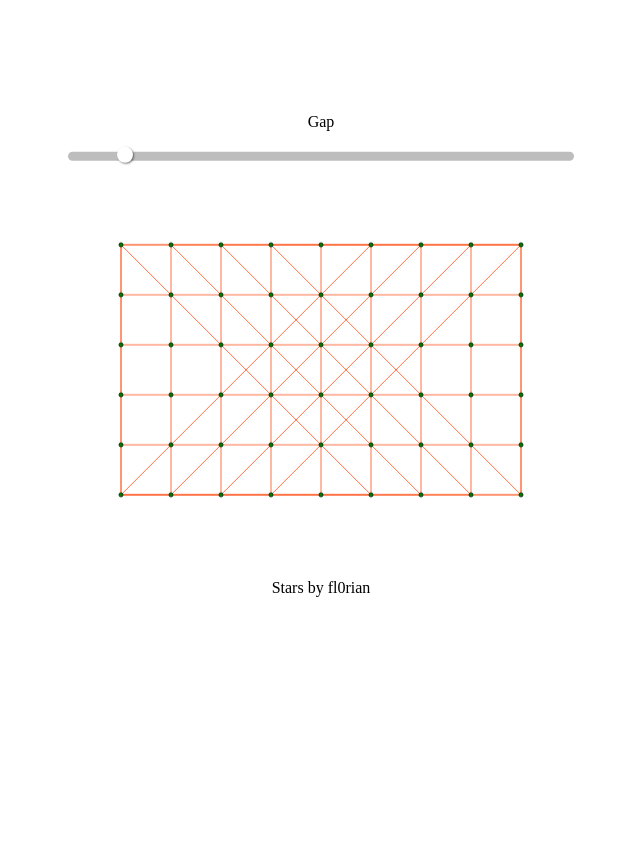
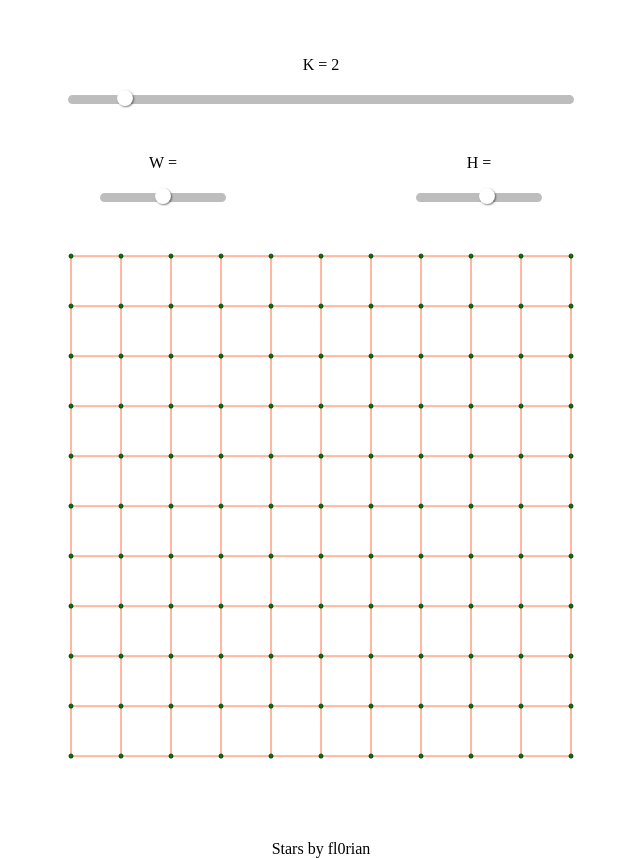
Before and after one commit to fl0wo/stairs-on-sky, a plain HTML site: page index.html in a window 1280 px wide. Shown: the whole page, without its empty margins (319-959 px from the left). Before the commit the page ends 800 px from the top, so only its background shows below. Drawn offline with Linux system fonts and the light colour scheme.

Commit message:
Add new features

```diff
--- a/index.html
+++ b/index.html
@@ -6,12 +6,28 @@
 
     <div class="container">
         <div class="marg-bot">
-            <p>Gap</p>
-            <input type="range" min="0" max="500" value="50" id="gap_slider">
+            <p>K = <output id="k-val"></output></p>
+            <input type="range" min="0" max="1000" value="100" id="k" oninput="set_k()">
         </div>
 
         <div class="marg-bot">
-            <canvas id="can" width="500" height="350"></canvas>
+
+            <div class="sides">
+                <div class="left">
+                    <p>W = <output id="w-val"></output></p>
+                    <input type="range" min="0" max="20" value="10" id="w" oninput="set_w()">
+                </div>
+
+                <div class="right">
+                    <p>H = <output id="h-val"></output></p>
+                    <input type="range" min="100" max="800" value="500" id="h" oninput="set_h()">
+                </div>
+            </div>
+
+        </div>
+
+        <div class="marg-bot">
+            <canvas id="can" width="600" height="600"></canvas>
         </div>
         <p>Stars by fl0rian</p>
 
--- a/script/main.js
+++ b/script/main.js
@@ -1,22 +1,68 @@
 var c = document.getElementById("can");
 var ctx = c.getContext("2d");
 
+var k_slid = {
+    slid: document.getElementById("k"),
+    val: document.getElementById('k-val')
+};
+
+var w_slid = {
+    slid: document.getElementById("w"),
+    val: document.getElementById('w-val')
+};
+
+var h_slid = {
+    slid: document.getElementById("h"),
+    val: document.getElementById('h-val')
+};
+
 let w = c.clientWidth;
 let h = c.clientHeight;
-let w_gap = 50; // w / 5;
-let h_gap = 50; // h / 5;
+
+let horizontal_stars = 12;
+let vertical_stars = 12;
+
+let w_gap = w / horizontal_stars; // w / 5;
+let h_gap = h / vertical_stars; // h / 5;
+
 let border = 50;
 
-let K = 6 - 2;
+let K = -1;
+let lastK;
+
+function set_k() {
+    lastK = K;
+    K = Math.floor((k_slid.slid.value / border)) - 2;
+    if (lastK != K) {
+        console.log("OK");
+        k_slid.val.innerHTML = K + 2;
+        init();
+    }
+
+}
+
+function set_w() {
+    console.log("ciao");
+    if (Math.floor(w_slid.slid.value) % 2 != 0) return;
+
+    horizontal_stars = Math.floor(w_slid.slid.value);
+    w_gap = w / horizontal_stars; // w / 5;
+
+    init();
+}
+
+function set_h() {
+    c.clientHeight = h_slid.slid.value;
+    h = c.clientHeight;
+    h_slid.val.innerHTML = h;
+
+    init();
+}
 
 function reset_coords() {
     ctx.lineWidth = 1;
     ctx.strokeStyle = "#ff7043";
 }
-
-
-
-reset_coords();
 
 function abs(x) {
     return x < 0 ? -x : x;
@@ -75,50 +121,65 @@ function drawBoard() {
 
 function draw_lines(x0, y0, x1, y1) {
     draw_line(x0, y0, x1, y1);
-
-    //if (distance2(x1, y0, x0, y1) >= K)
-    //draw_line(x1, y0, x0, y1);
-    //if (distance2(x0, y1, x1, y0) >= K)
-    //draw_line(x0, y1, x1, y0);
-    //if (distance2(x0, y0, x1, y1) >= K)
-    //draw_line(x0, y0, x1, y1);
-    //draw_line(x1, y1, x0, y0);
-
 }
 
-for (let x1 = border; x1 <= w - border; x1 += w_gap) {
-    for (let x0 = border; x0 <= w - border; x0 += w_gap) {
-        if (distance2(x0, border, x1, h - border) >= K)
-            draw_lines(x0, border, x1, h - border);
+function init() {
+    ctx.clearRect(0, 0, c.width, c.height);
+
+    reset_coords();
+
+    // // // verticali (non ci interessano)
+    for (let x = border; x <= w - border; x += w_gap) {
+        if (distance2(x, border, x, h - border) >= K)
+            draw_lines(x, border, x, h - border);
     }
-}
 
-for (let x1 = border; x1 <= w - border; x1 += w_gap) {
-    for (let y0 = border; y0 <= h - border; y0 += h_gap) {
-        if (distance2(border, y0, x1, h - border) >= K)
-            draw_lines(border, y0, x1, h - border);
+    // // // orrizontali (non ci interessano)
+    for (let y = border; y <= h - border; y += h_gap) {
+        if (distance2(border, y, w - border, y) >= K)
+            draw_lines(border, y, w - border, y);
     }
-}
 
-for (let y1 = border; y1 <= h - border; y1 += h_gap) {
-    for (let x0 = border; x0 <= w - border; x0 += w_gap) {
-        if (distance2(x0, border, w - border, y1) >= K)
-            draw_lines(x0, border, w - border, y1);
-    }
-}
+    // // basso sx
+    // for (let x1 = border; x1 <= w - border; x1 += w_gap) {
+    //     for (let y0 = border; y0 <= h - border; y0 += h_gap) {
+    //         if (distance2(border, y0, x1, h - border) >= K)
+    //             draw_lines(border, y0, x1, h - border);
+    //     }
+    // }
 
-for (let y1 = border; y1 <= h - border; y1 += h_gap) {
-    for (let y0 = border; y0 <= h - border; y0 += h_gap) {
-        if (distance2(border, y0, w - border, y1) >= K)
-            draw_lines(border, y0, w - border, y1);
-    }
-}
+    // // basso dx
+    // for (let x1 = border; x1 <= w - border; x1 += w_gap) {
+    //     for (let y0 = border; y0 <= h - border; y0 += h_gap) {
+    //         if (distance2(w - border, y0, x1, h - border) >= K)
+    //             draw_lines(w - border, y0, x1, h - border);
+    //     }
+    // }
 
-drawBoard();
+    // // // alto dx
+    // for (let y1 = border; y1 <= h - border; y1 += h_gap) {
+    //     for (let x0 = border; x0 <= w - border; x0 += w_gap) {
+    //         if (distance2(x0, border, w - border, y1) >= K)
+    //             draw_lines(x0, border, w - border, y1);
+    //     }
+    // }
+
+    // // alto sx
+    // for (let y1 = border; y1 <= h - border; y1 += h_gap) {
+    //     for (let x0 = border; x0 <= w - border; x0 += w_gap) {
+    //         if (distance2(x0, border, border, y1) >= K)
+    //             draw_lines(x0, border, border, y1);
+    //     }
+    // }
 
 
 
+    drawBoard();
+}
 
+
+set_k();
+init();
 
 /*
 
--- a/style/style.css
+++ b/style/style.css
@@ -1,18 +1,15 @@
 .container {
     text-align: center;
     vertical-align: middle;
-    transform: translateY(+20%);
+    transform: translateY(+5%);
 }
 
 .marg-bot {
-
     margin-bottom: 30px;
 }
 
 .container2 {
-
     padding: 20px;
-
     border-radius: 2px;
     box-shadow: 4px 8px 16px 0 rgba(0, 0, 0, 0.1);
     overflow: hidden;
@@ -24,7 +21,6 @@
     display: flex;
     align-items: center;
     justify-content: center;
-
 }
 
 .frame {
@@ -46,6 +42,24 @@
     display: flex;
     align-items: center;
     justify-content: center;
+}
+
+.sides {
+    margin: 0;
+}
+
+.left {
+    float: left;
+    width: 25%;
+    overflow: hidden;
+    margin-left: 25%;
+}
+
+.right {
+    float: left;
+    width: 25%;
+    overflow: hidden;
+    margin-right: 25%;
 }
 
 .range {
```
